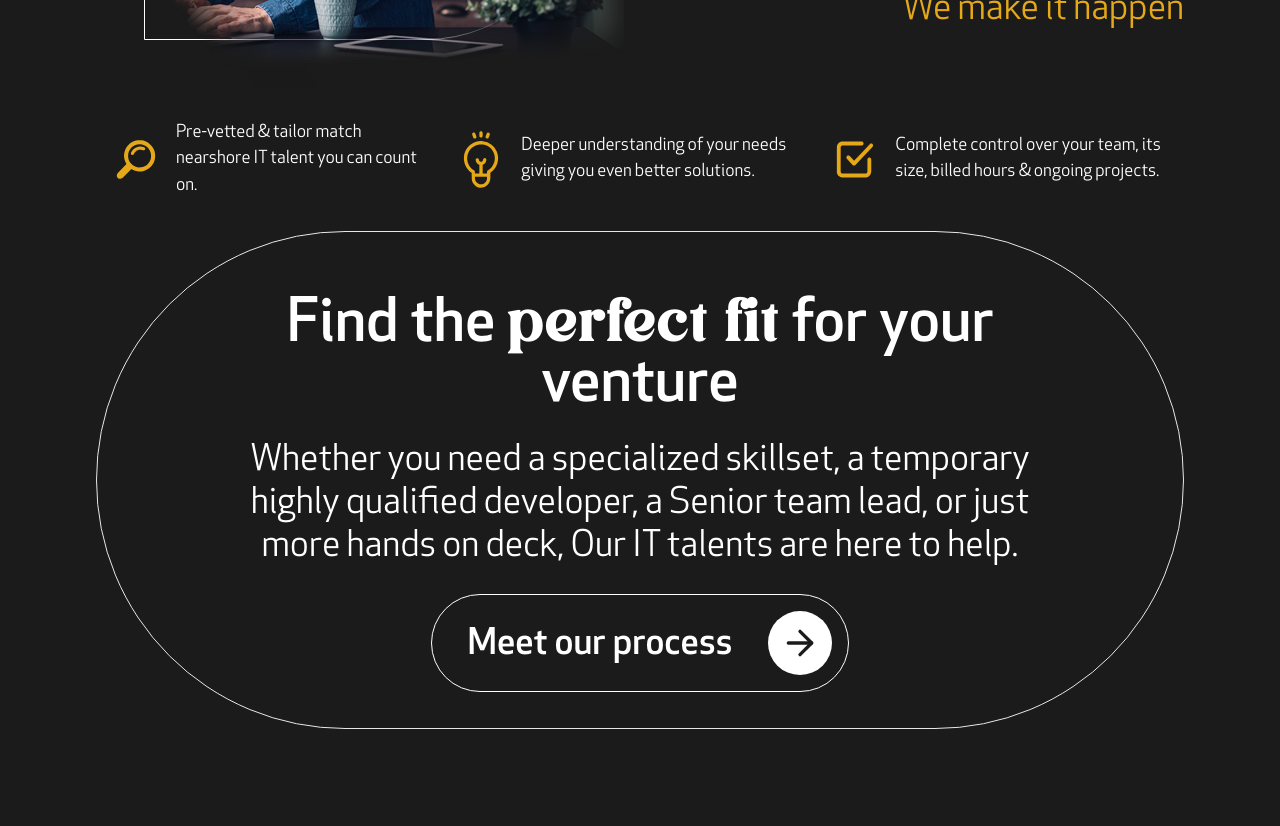
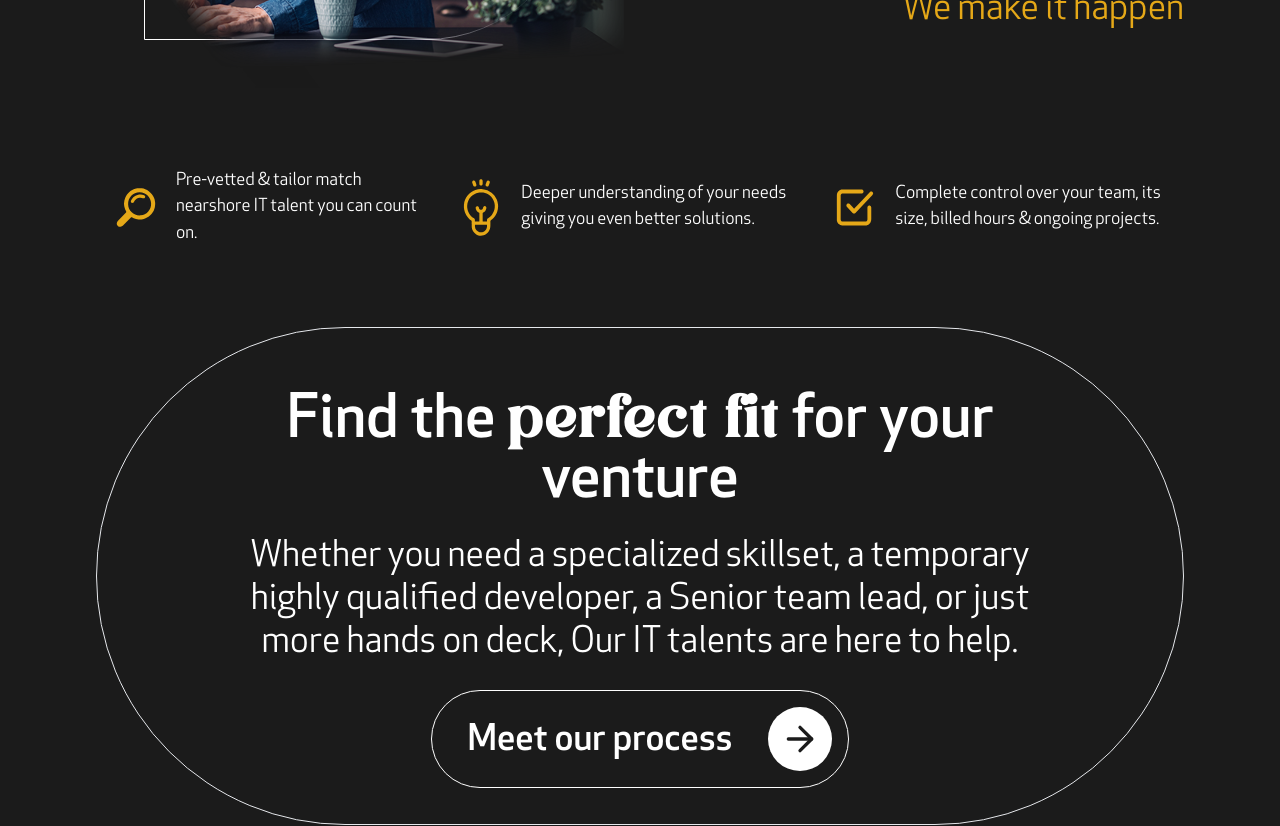
Before and after one commit to applicauy/applicawebsite, a Next.js app: page / in a window 1280 px wide. Shown: the part 1220-2046 px from the top of the page. Built offline with nearby package versions, Linux system fonts and the light colour scheme.

Commit message:
Increased gap on Services' inner sections

```diff
--- a/src/app/services-section.tsx
+++ b/src/app/services-section.tsx
@@ -13,7 +13,7 @@ import Button from "../components/button";
 
 export default function ServicesSection() {
   return (
-    <Section>
+    <Section classNameInner="flex flex-col gap-20">
       <motion.div
         className="flex gap-8"
         initial={{ opacity: 0, x: "-20px" }}
@@ -55,7 +55,7 @@ export default function ServicesSection() {
         whileInView={{ opacity: 1, x: "0px" }}
         viewport={{ once: true }}
         transition={{ duration: 0.6, delay: 0.8 }}
-        className="flex gap-6 mt-8"
+        className="flex gap-6"
       >
         <Attribute icon={searchIcon}>
           Pre-vetted & tailor match nearshore IT talent you can count on.
@@ -76,7 +76,7 @@ export default function ServicesSection() {
         whileInView={{ opacity: 1, x: "0px" }}
         viewport={{ once: true }}
         transition={{ duration: 0.6, delay: 0.8 }}
-        className="flex flex-col gap-6 mt-8 px-36 pt-16 pb-9 rounded-full border text-center items-center service-gradient"
+        className="flex flex-col gap-6 px-36 pt-16 pb-9 rounded-full border text-center items-center service-gradient"
       >
         <h2 className="font-medium">
           Find the{" "}
```
